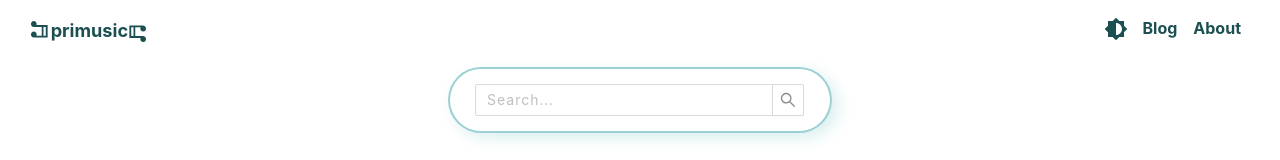
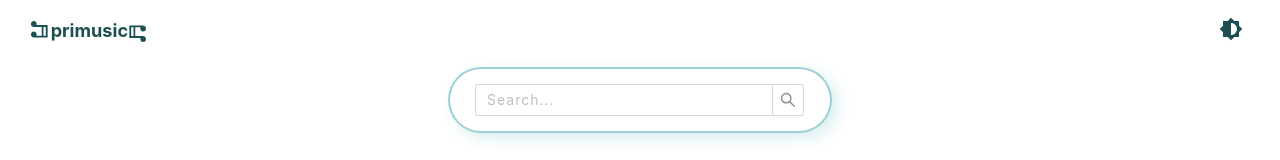
Before and after one commit to giprim/primusic, a React (Create React App) app: page / in a window 1280 px wide. Shown: the top 160 px of the page. Built offline with nearby package versions, Linux system fonts and the light colour scheme.

Commit message:
update: commented out navlinks

```diff
--- a/src/components/navbar.tsx
+++ b/src/components/navbar.tsx
@@ -52,12 +52,12 @@ const Navbar: React.FC = () => {
 							style={{ background: 'transparent', border: 'none' }}>
 							<ThemeBtn />
 						</button>
-						<NavLink to='/' className='nav-item nav-link darkLink'>
+						{/* <NavLink to='/' className='nav-item nav-link darkLink'>
 							Blog
 						</NavLink>
 						<NavLink to='/' className='nav-item nav-link darkLink'>
 							About
-						</NavLink>
+						</NavLink> */}
 					</ul>
 				</div>
 			</div>
```
